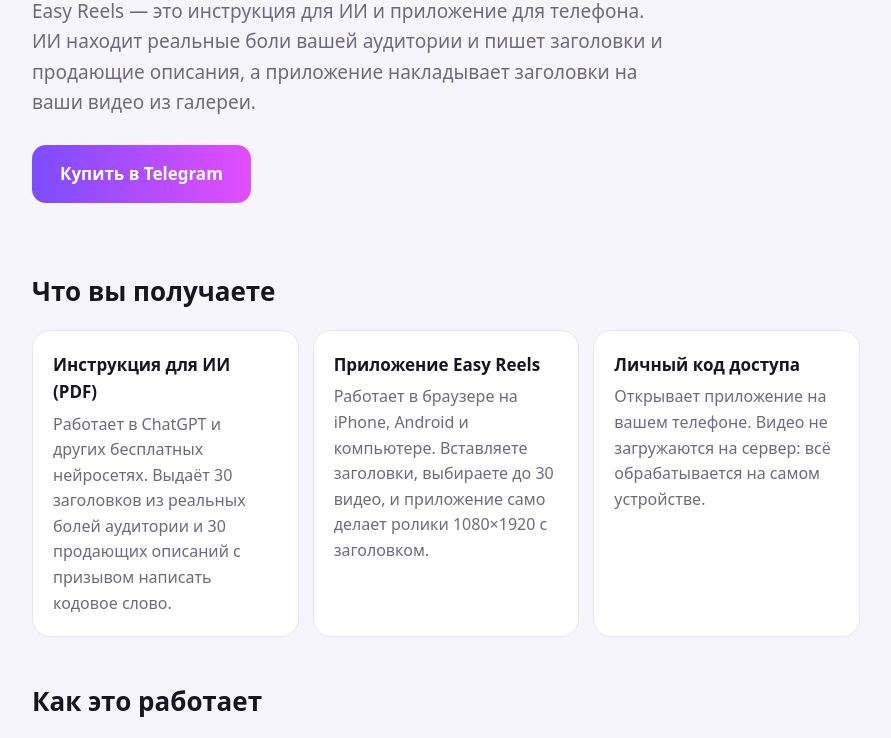
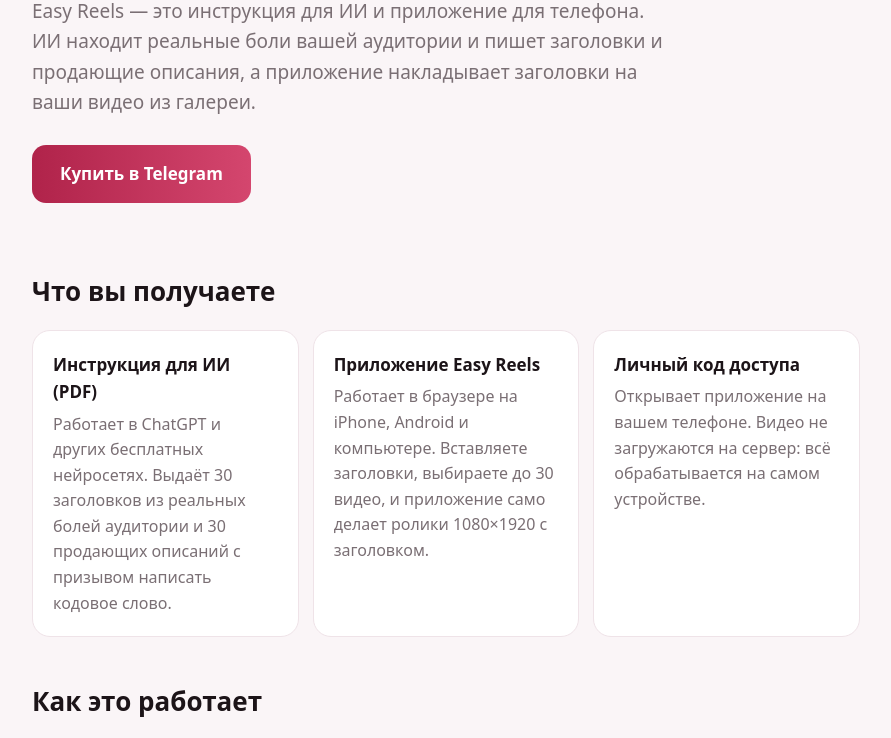
Before and after one commit to mdandreeva1985/mdandreeva1985.github.io, a plain HTML site: page index.html in a window 1280 px wide. Shown: the part 238-976 px from the top of the page, without its empty margins (194-1085 px from the left). Drawn offline with Linux system fonts and the light colour scheme.

Commit message:
Вишнёвый фирменный цвет
Co-Authored-By: Claude Opus 5.5 <noreply@anthropic.com>

```diff
--- a/style.css
+++ b/style.css
@@ -1,4 +1,4 @@
-:root{--bg:#f7f5fc;--card:#fff;--ink:#17151f;--muted:#6f6a7a;--line:#e8e4ef;--a1:#7b4dff;--a2:#e24dff}
+:root{--bg:#faf5f7;--card:#fff;--ink:#1c1418;--muted:#7a6f74;--line:#efe3e8;--a1:#B0234A;--a2:#D4466E}
 @media (prefers-color-scheme:dark){:root{--bg:#121116;--card:#1d1b23;--ink:#f3f1f7;--muted:#a19cab;--line:#2d2a33}}
 *{box-sizing:border-box}
 body{margin:0;background:var(--bg);color:var(--ink);font:16px/1.6 system-ui,-apple-system,"Segoe UI",Roboto,sans-serif}
```
